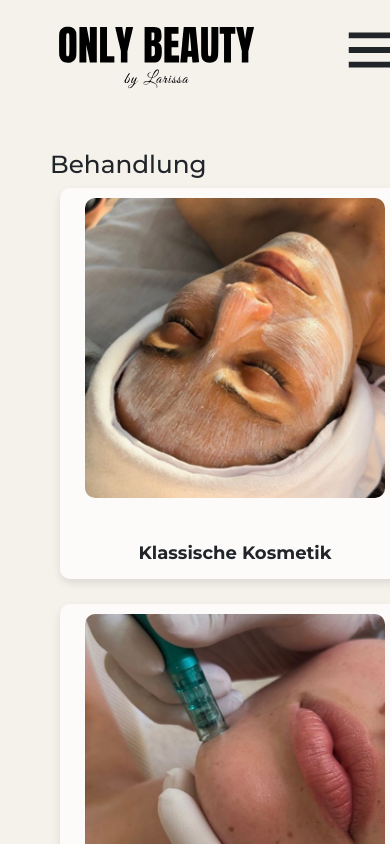
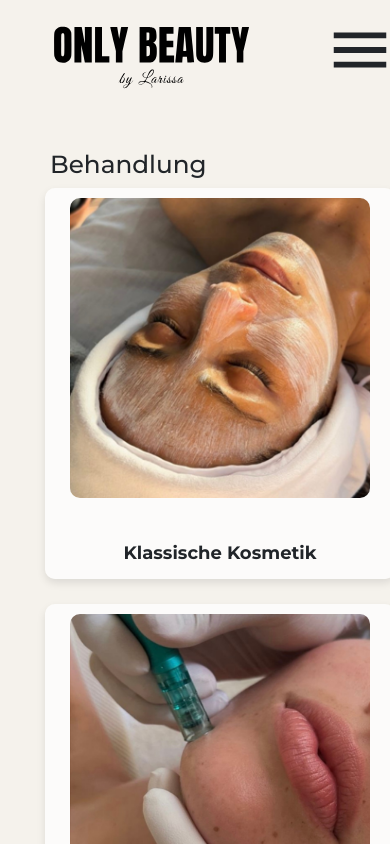
Before and after one commit to Vadim1489/only_beauty, a React (Create React App) app: page / in a window 390 px wide. Shown: the top 844 px of the page. Built offline with nearby package versions, Linux system fonts and the light colour scheme.

Commit message:
update mob adaptive

```diff
--- a/src/components/Footer/index.module.css
+++ b/src/components/Footer/index.module.css
@@ -154,9 +154,9 @@
 
 }
 
-@media (max-width:440px) {
+@media (max-width:420px) {
     .footer {
-        width: 440px;
+        width: 420px;
     }
 
     .footer_info {
@@ -170,6 +170,6 @@
     }
 
     .google_review {
-        width: 440px;
+        width: 420px;
     }
 }
--- a/src/components/Header/index.module.css
+++ b/src/components/Header/index.module.css
@@ -39,8 +39,8 @@
     }
 }
 
-@media (max-width:440px) {
+@media (max-width:420px) {
     .header_container {
-        width: 440px;
+        width: 420px;
     }
 }
--- a/src/components/NavMenu/index.module.css
+++ b/src/components/NavMenu/index.module.css
@@ -59,7 +59,7 @@
     }
 }
 
-@media (max-width: 440px) {
+@media (max-width: 420px) {
     .nav_container {
         display: none;
         flex-direction: column;
--- a/src/pages/MainPage/index.module.css
+++ b/src/pages/MainPage/index.module.css
@@ -79,9 +79,9 @@
   }
 }
 
-@media (max-width:440px) {
+@media (max-width:420px) {
   .main_container {
-    width: 440px;
+    width: 420px;
   }
   .main_container > h2 {
     padding-left: 30px;
@@ -90,6 +90,6 @@
   .card_container {
     display: grid;
     grid-template-columns: repeat(1, 2fr);
-    width: 430px;
+    width: 400px;
   }
 }
```
